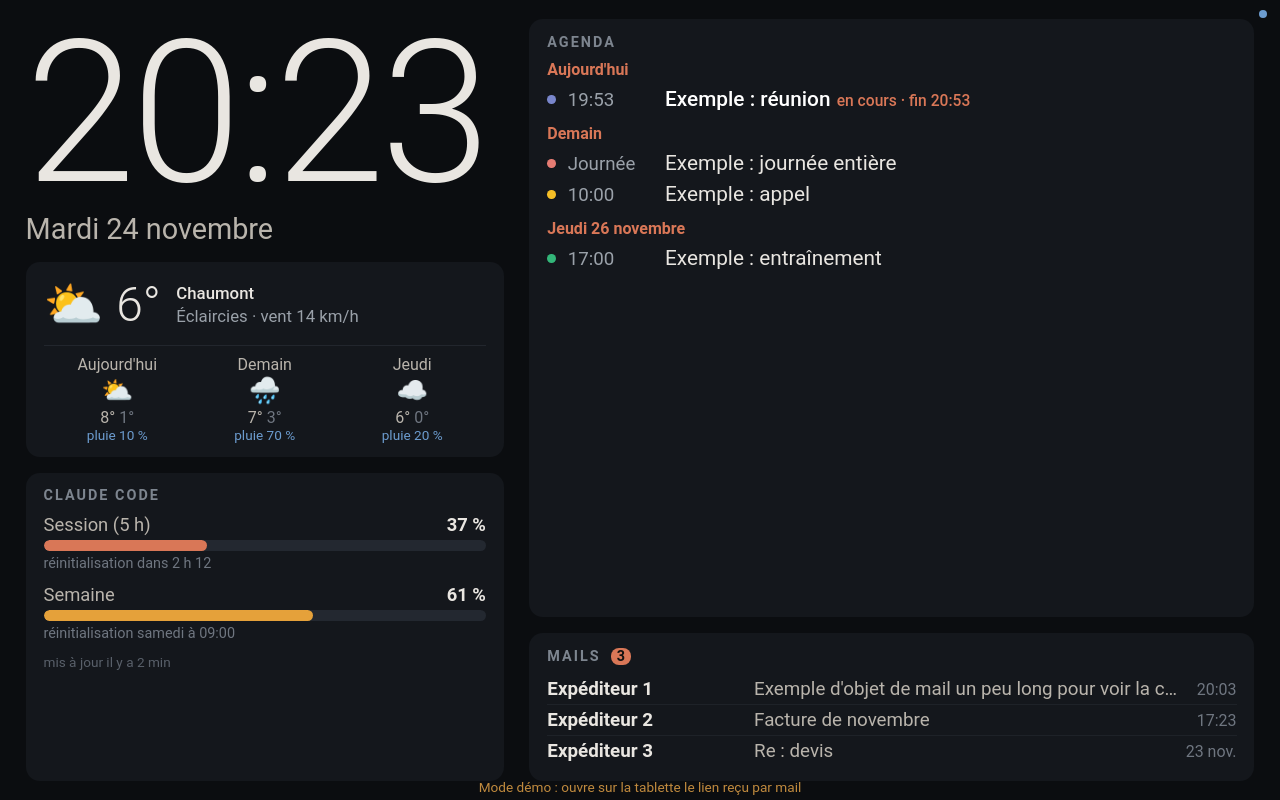
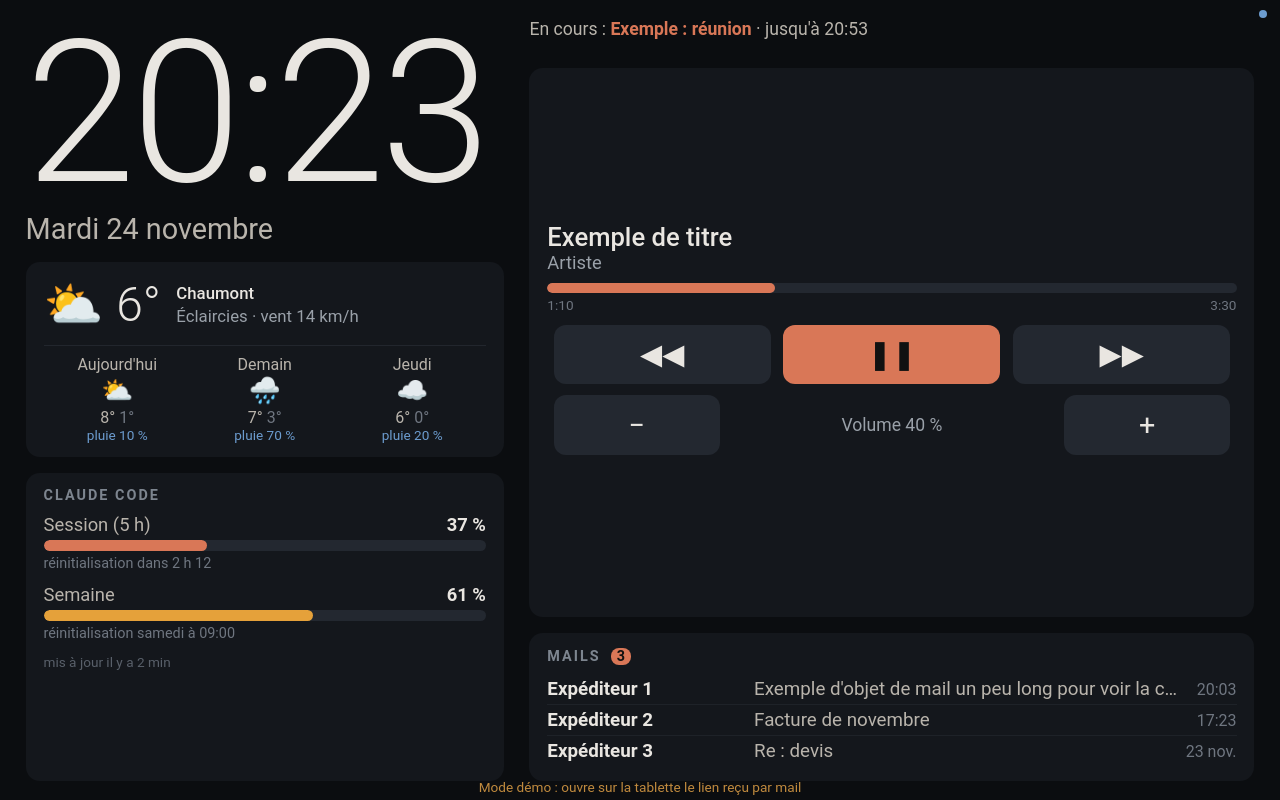
Before and after one commit to rcarl7821-glitch/2-me-cran-tablette, a plain HTML site: page tablette/index.html in a window 1280 px wide. Drawn offline with Linux system fonts and the light colour scheme.

Commit message:
Add files via upload

```diff
--- a/tablette/index.html
+++ b/tablette/index.html
@@ -76,6 +76,24 @@
   .obj { -webkit-flex: 1; flex: 1; min-width: 0; color: #b9b4ac; white-space: nowrap; overflow: hidden; text-overflow: ellipsis; }
   .mh { -webkit-flex: none; flex: none; color: #6f7680; font-size: .85em; padding-left: .8vw; }
 
+  /* Prochain événement + Spotify */
+  #proch { font-size: 2.2vh; color: #b9b4ac; margin-bottom: 1.6vh; white-space: nowrap; overflow: hidden; text-overflow: ellipsis; }
+  #proch:empty { display: none; }
+  #proch b { color: #d97757; font-weight: 600; }
+  button { font-family: inherit; }
+  .sp { display: -webkit-flex; display: flex; -webkit-align-items: center; align-items: center; height: 100%; }
+  .sp-img { width: 26vh; height: 26vh; border-radius: 10px; -webkit-flex: none; flex: none; margin-right: 2vw; background: #1d2127; }
+  .sp-r { -webkit-flex: 1; flex: 1; min-width: 0; }
+  .sp-t { font-size: 3.2vh; font-weight: 500; white-space: nowrap; overflow: hidden; text-overflow: ellipsis; }
+  .sp-a { font-size: 2.3vh; color: #9aa1a9; white-space: nowrap; overflow: hidden; text-overflow: ellipsis; margin-bottom: 1.2vh; }
+  .sp-tm { display: -webkit-flex; display: flex; -webkit-justify-content: space-between; justify-content: space-between; font-size: 1.7vh; color: #6f7680; }
+  .sp-btns { display: -webkit-flex; display: flex; -webkit-align-items: center; align-items: center; margin-top: 1.4vh; }
+  .bt { -webkit-flex: 1; flex: 1; margin: 0 .5vw; background: #232830; border: 0; border-radius: 12px; color: #e9e6e1; font-size: 3.6vh; padding: 1.6vh 0; }
+  .bt:active { background: #3a414b; }
+  .bt.main { background: #d97757; color: #111; }
+  #sp-v { -webkit-flex: 2; flex: 2; text-align: center; color: #9aa1a9; font-size: 2.2vh; }
+  .sp-m { font-size: 2vh; color: #c08a3e; margin-top: 1vh; }
+
   /* Divers */
   #etat { position: fixed; top: 1.2vh; right: 1vw; width: 1vh; height: 1vh; border-radius: 50%; background: #444; }
   #etat.ok { background: #3c8c5a; } #etat.lent { background: #c08a3e; } #etat.ko { background: #e5534b; } #etat.demo { background: #6c9ccf; }
@@ -101,7 +119,8 @@
     <div class="carte claude" id="claude"></div>
   </section>
   <section class="col droite">
-    <div class="carte agenda"><h2>Agenda</h2><div id="agenda"></div></div>
+    <div id="proch"></div>
+    <div class="carte agenda" id="spotify"></div>
     <div class="carte mails"><h2>Mails <span id="nbmails" class="badge zero"></span></h2><div id="mails"></div></div>
   </section>
 </div>
@@ -209,6 +228,7 @@
     if ($('date').textContent !== ds) $('date').textContent = ds;
     var h = d.getHours(), o = (h >= NUIT_DEBUT || h < NUIT_FIN) ? '0.6' : '0';
     if ($('nuit').style.opacity !== o) $('nuit').style.opacity = o;
+    majBarreSpotify();
   }
   function ajusterHorloge() {
     var el = $('hm'), w = el.parentNode.clientWidth;
@@ -288,28 +308,18 @@
     return majuscule(JOURS[d.getDay()]) + ' ' + d.getDate() + ' ' + MOIS[d.getMonth()];
   }
   function rendreAgenda(liste) {
-    var now = new Date(), auj = debutJour(now), evs = [], i;
+    var now = new Date(), best = null, i;
     for (i = 0; i < (liste || []).length; i++) {
-      var e = liste[i], d = dateEv(e.debut), f = dateEv(e.fin);
-      if (f.getTime() <= now.getTime()) continue;            // déjà terminé
-      evs.push({ e: e, d: d, f: f, j: d < auj ? auj : debutJour(d) });
+      var e = liste[i];
+      if (e.jour) continue;
+      var d = dateEv(e.debut), f = dateEv(e.fin);
+      if (f <= now) continue;
+      if (!best || d < best.d) best = { e: e, d: d, f: f };
     }
-    evs.sort(function (a, b) {
-      return (a.j - b.j) || ((b.e.jour ? 1 : 0) - (a.e.jour ? 1 : 0)) || (a.d - b.d);
-    });
-    if (!evs.length) { $('agenda').innerHTML = '<p class="vide">Rien de prévu ces prochains jours.</p>'; return; }
-    var html = '', jourCourant = '';
-    for (i = 0; i < evs.length; i++) {
-      var x = evs[i], cle = x.j.toDateString();
-      if (cle !== jourCourant) { jourCourant = cle; html += '<div class="jour">' + libelleJour(x.j, auj) + '</div>'; }
-      var enCours = !x.e.jour && x.d <= now && x.f > now;
-      var heure = x.e.jour ? 'Journée' : (x.d < auj ? '…' : hm(x.d));
-      html += '<div class="ev' + (enCours ? ' encours' : '') + '">' +
-        '<span class="pastille" style="background:' + esc(x.e.couleur || '#7aa2f7') + '"></span>' +
-        '<span class="ev-h">' + heure + '</span>' +
-        '<span class="ev-t">' + esc(x.e.titre || '(sans titre)') + (enCours ? '<em>en cours · fin ' + hm(x.f) + '</em>' : '') + '</span></div>';
-    }
-    $('agenda').innerHTML = html;
+    if (!best) { $('proch').innerHTML = ''; return; }
+    var enCours = best.d <= now;
+    $('proch').innerHTML = (enCours ? 'En cours' : 'Prochain') + ' : <b>' + esc(best.e.titre) + '</b> · ' +
+      (enCours ? "jusqu'à " + hm(best.f) : dans(best.d.getTime()));
   }
 
   /* ---------- mails ---------- */
@@ -326,6 +336,81 @@
         '<span class="mh">' + (memeJour(d, now) ? hm(d) : d.getDate() + ' ' + MOIS_C[d.getMonth()]) + '</span></div>';
     }
     $('mails').innerHTML = html;
+  }
+
+  /* ---------- Spotify ---------- */
+  var SP = null, spRecu = 0, spImg = null, spTimer = null;
+  var MSG_SP = {
+    config: 'Spotify pas encore configuré',
+    connexion: 'Spotify pas connecté : touche « Connecter Spotify » dans le mail',
+    premium: 'Spotify Premium requis',
+    appareil: 'Aucun appareil actif : lance Spotify sur le téléphone'
+  };
+  function mmss(ms) { var s = Math.max(0, Math.floor(ms / 1000)); return Math.floor(s / 60) + ':' + deux(s % 60); }
+  function construireSpotify() {
+    $('spotify').innerHTML =
+      '<div class="sp"><img id="sp-img" class="sp-img" alt="" style="display:none">' +
+      '<div class="sp-r"><div id="sp-t" class="sp-t">Spotify</div><div id="sp-a" class="sp-a">&nbsp;</div>' +
+      '<div class="barre"><i id="sp-b" class="vert" style="width:0%"></i></div>' +
+      '<div class="sp-tm"><span id="sp-p">0:00</span><span id="sp-d">0:00</span></div>' +
+      '<div class="sp-btns"><button class="bt" data-c="prev">&#9664;&#9664;</button><button class="bt main" id="sp-pp" data-c="pp">&#9654;</button><button class="bt" data-c="next">&#9654;&#9654;</button></div>' +
+      '<div class="sp-btns"><button class="bt" data-c="vm">&minus;</button><span id="sp-v"></span><button class="bt" data-c="vp">+</button></div>' +
+      '<div id="sp-m" class="sp-m"></div></div></div>';
+    $('spotify').onclick = function (ev) {
+      var t = ev.target || ev.srcElement;
+      while (t && t !== this && !(t.getAttribute && t.getAttribute('data-c'))) t = t.parentNode;
+      if (t && t.getAttribute && t.getAttribute('data-c')) commandeSp(t.getAttribute('data-c'));
+    };
+  }
+  function majBarreSpotify() {
+    if (!SP || !SP.actif || !$('sp-b')) return;
+    var pos = SP.pos + (SP.joue ? Date.now() - spRecu : 0);
+    if (SP.dur) pos = Math.min(pos, SP.dur);
+    $('sp-b').style.width = (SP.dur ? Math.round(100 * pos / SP.dur) : 0) + '%';
+    $('sp-p').textContent = mmss(pos);
+    $('sp-d').textContent = mmss(SP.dur);
+  }
+  function majSpotify(s) {
+    if (!s) return;
+    var m = s.erreur ? (MSG_SP[s.erreur] || s.erreur) : (s.actif === false ? 'Rien en lecture : lance une musique sur le téléphone' : '');
+    $('sp-m').textContent = m;
+    if (s.actif) {
+      SP = s; spRecu = Date.now();
+      $('sp-t').textContent = s.titre || '—';
+      $('sp-a').textContent = s.artiste || '\u00a0';
+      $('sp-pp').innerHTML = s.joue ? '&#10074;&#10074;' : '&#9654;';
+      $('sp-v').textContent = s.vol != null ? 'Volume ' + s.vol + ' %' : '';
+      var im = $('sp-img');
+      if (s.image) { if (spImg !== s.image) { spImg = s.image; im.src = s.image; } im.style.display = ''; }
+      else { im.style.display = 'none'; spImg = null; }
+      majBarreSpotify();
+    } else if (!s.erreur) {
+      SP = null; $('sp-t').textContent = 'Spotify'; $('sp-a').innerHTML = '&nbsp;';
+      $('sp-b').style.width = '0%'; $('sp-img').style.display = 'none'; spImg = null;
+      $('sp-p').textContent = '0:00'; $('sp-d').textContent = '0:00'; $('sp-v').textContent = '';
+    }
+  }
+  function pollSp() {
+    clearTimeout(spTimer);
+    jsonp(spUrl('&sp=1'), function (err, res) {
+      if (!err && res && res.spotify) majSpotify(res.spotify);
+      spTimer = setTimeout(pollSp, (SP && SP.joue) ? 10000 : 30000);
+    });
+  }
+  function spUrl(extra) { return CFG.u + (CFG.u.indexOf('?') < 0 ? '?' : '&') + 'k=' + encodeURIComponent(CFG.k) + extra; }
+  function commandeSp(c) {
+    if (!CFG) return;
+    var cmd = c, v = null;
+    if (c === 'pp') { cmd = (SP && SP.joue) ? 'pause' : 'play'; if (SP) { SP.pos += SP.joue ? Date.now() - spRecu : 0; spRecu = Date.now(); SP.joue = !SP.joue; $('sp-pp').innerHTML = SP.joue ? '&#10074;&#10074;' : '&#9654;'; } }
+    else if (c === 'vm' || c === 'vp') {
+      cmd = 'vol'; v = Math.max(0, Math.min(100, ((SP && SP.vol != null) ? SP.vol : 50) + (c === 'vp' ? 10 : -10)));
+      if (SP) { SP.vol = v; $('sp-v').textContent = 'Volume ' + v + ' %'; }
+    }
+    clearTimeout(spTimer);
+    jsonp(spUrl('&cmd=' + cmd + (v != null ? '&v=' + v : '')), function (err, res) {
+      if (!err && res && res.spotify) majSpotify(res.spotify);
+      spTimer = setTimeout(pollSp, 10000);
+    });
   }
 
   /* ---------- données ---------- */
@@ -412,7 +497,7 @@
     setTimeout(ajusterHorloge, 400);
   });
   document.addEventListener('visibilitychange', function () {
-    if (document.visibilityState === 'visible') { garderEveille(); if (CFG) charger(); }
+    if (document.visibilityState === 'visible') { garderEveille(); if (CFG) { charger(); pollSp(); } }
   });
 
   /* Recharge la page de temps en temps, seulement si le réseau répond (sinon on garderait une page d'erreur) */
@@ -439,6 +524,8 @@
     rendreTout();
     charger();
   }
+  construireSpotify();
+  if (!CFG) majSpotify({ actif: true, joue: true, titre: 'Exemple de titre', artiste: 'Artiste', image: '', pos: 65000, dur: 210000, vol: 40 }); else pollSp();
   setInterval(rendreTout, 30000);
   setTimeout(rechargerSiPossible, RECHARGEMENT);
   garderEveille();
```
